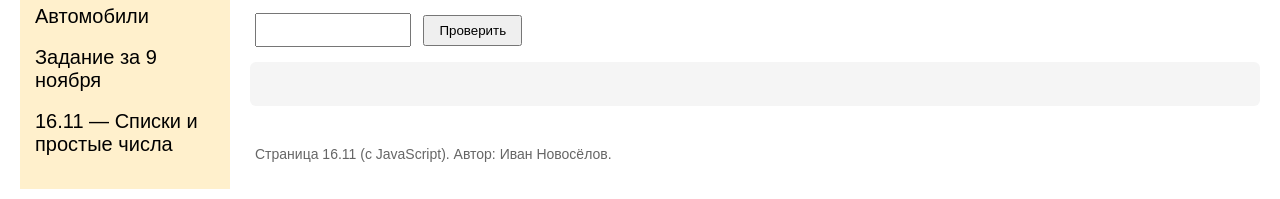
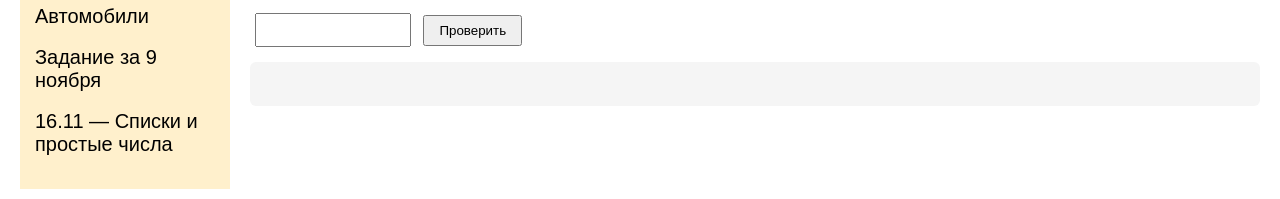
Before and after one commit to DarkSide2000132/Zhelvakov, a plain HTML site: page 16.11.html in a window 1280 px wide. Shown: the part 601-800 px from the top of the page. Drawn offline with Linux system fonts and the light colour scheme.

Commit message:
Update 16.11.html

```diff
--- a/16.11.html
+++ b/16.11.html
@@ -86,9 +86,6 @@
 
     <p id="result"></p>
 
-    <p style="margin-top: 40px; color: #666; font-size: 14px;">
-        Страница 16.11 (с JavaScript). Автор: Иван Новосёлов.
-    </p>
 </main>
 
 <script>
```
